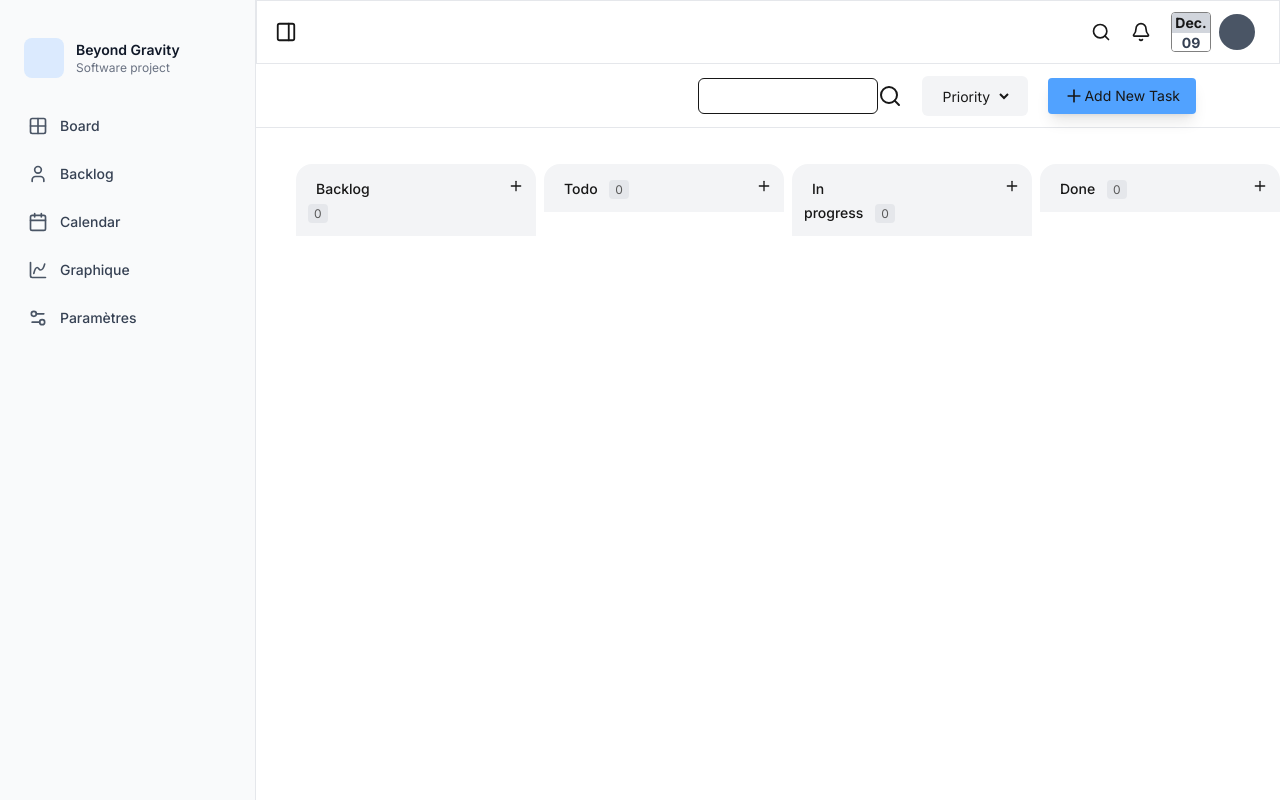
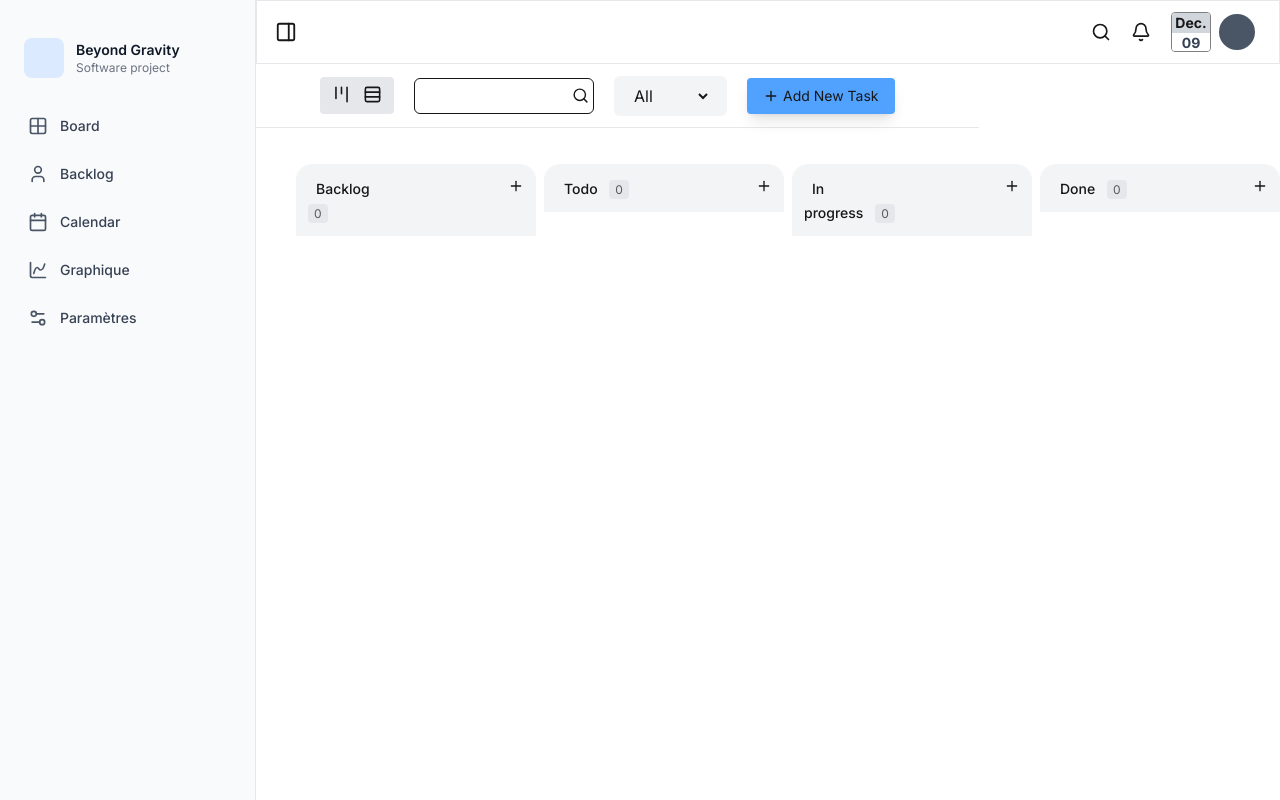
Before and after one commit to bakar255/todogit, a Next.js app: page / in a window 1280 px wide. Built offline with nearby package versions, Linux system fonts and the light colour scheme.

Commit message:
feat: add LabelTask component for task filtering and search input

```diff
--- a/app/components/dashboard/dashboard.tsx
+++ b/app/components/dashboard/dashboard.tsx
@@ -9,6 +9,7 @@ import TaskCard from "../task/TaskCard";
 import TaskDetailModal from "../task/TaskCardDetails";
 import { kanbanColumns } from "./kanbanCol";
 import { Button } from "@/app/ui/Button";
+import LabelTask from "../task/labels/LabelTask";
 
 type Priority = 'low' | 'medium' | 'high';
 type Sector = 'todo' | 'inProgress' | 'done' | 'backlog';
@@ -35,7 +36,7 @@ type Task = TaskData & {
   const [tasks, setTasks ] = useState<Task[]>([]);
   const [selectedTask, setSelectedTask] = useState<Task | null>(null);
   const [selectedCol, setSelectedCol] = useState<string | null >(null);
-
+  const [filterPriority, setFilterPriority] = useState("");
 
   const taskOpen = (task:Task | null) => {  // TaskCardDetails open tasks
     setSelectedTask(task);
@@ -77,62 +78,26 @@ type Task = TaskData & {
     setIsModalOpen(false);
   }
 
-  const todoTasks = tasks.filter(task => task.status === 'todo');
-  const taskInProgress = tasks.filter (task => task.status === 'inProgress');
-  const taskDone = tasks.filter (task => task.status === 'done');
-  const taskBacklog = tasks.filter( task => task.status === 'backlog');
+  const taskBacklog = tasks.filter( task => task.status === 'backlog' && (!filterPriority || task.priority === filterPriority));
+  const todoTasksFiltered = tasks.filter(task => task.status === 'todo' && (!filterPriority || task.priority === filterPriority));
+  const taskInProgressFiltered = tasks.filter (task => task.status === 'inProgress' && (!filterPriority || task.priority === filterPriority));
+  const taskDoneFiltered = tasks.filter (task => task.status === 'done' && (!filterPriority || task.priority === filterPriority));
 
   const columns = [
     { id: 'backlog', title: 'Backlog', icon: CircleDashed, tasks: taskBacklog },
-    { id: 'todo', title: 'Todo', icon: Circle, tasks: todoTasks },
-    { id: 'inProgress', title: 'In progress', icon: Badge, tasks: taskInProgress },
-    { id: 'done', title: 'Done', icon: BadgeCheck, tasks: taskDone },
+    { id: 'todo', title: 'Todo', icon: Circle, tasks: todoTasksFiltered },
+    { id: 'inProgress', title: 'In progress', icon: Badge, tasks: taskInProgressFiltered },
+    { id: 'done', title: 'Done', icon: BadgeCheck, tasks: taskDoneFiltered },
   ];
 
   return (
 
-    <div className="">
+    <div>
 
+     {/* Panel board */}
       <div className="flex items-center space-x-5 relative">
-
-
+         <LabelTask onAddTask={() => handleAddTask('todo')} FilterPropriety={setFilterPriority} />
       </div>
-
-          {/* Panel board */}
-          <div className="flex px-16 border-b border-gray-200 h-16 items-center justify-end space-x-5">
-
-           {/* Label Input  */}
-          <div className=" flex items-center ">
-            <input type="text"
-            className="flex  placeholder:text-muted-foreground focus-visible:outline-none focus-visible:ring-ring focus-visible:ring-offset-2 disabled:cursor-not-allowed disabled:opacity-50 md:text-sm h-9 w-[180px] rounded-md border border-input bg-background px-3 py-2 text-base ring-offset-background" />
-           <Search/>
-        </div>
-
-          {/* Label priority filter */}
-        <div className=" rounded-md px-4 py-2 bg-gray-100 cursor-pointer ">
-          <label htmlFor="" className=" text-sm w-32">
-
-            <select name="" id="">
-
-            <option value="Highest">Priority</option>
-            <option value="Highest">Highest</option>
-            <option value="Medium">Medium</option>
-            <option value="Lowest>">Lowest</option>
-            </select>
-          </label>
-        </div>
-
-          <button
-          onClick={() => handleAddTask('todo')}
-          className="flex items-center text-sm cursor-pointer rounded bg-blue-400 shadow-lg text-foreground px-4 py-2"
-          >
-           <Plus size={20} className="text-foreground" /> Add New Task</button>
-
-
-            <div>
-
-              </div>
-       </div>
 
       <div className=" ml-10 flex cols-span-3 space-x-2 t-4 mt-5">
 
--- /dev/null
+++ b/app/components/task/labels/LabelTask.tsx
@@ -0,0 +1,67 @@
+import { Kanban, Rows3, Search, Plus ,CircleDashed ,Circle, Badge, BadgeCheck } from "lucide-react"
+import Image from "next/image"
+import { useState } from "react"
+import { kanbanColumns } from "../../dashboard/kanbanCol"
+
+interface LabelProps {
+  onAddTask?: () => void;
+  FilterPropriety: (Priority: string) => void;
+}
+
+export default function LabelTask({onAddTask, FilterPropriety}: LabelProps) {
+
+    const [selectedCol, setSelectedCol] = useState<string | null>(null);
+    const [isModalOpen, setIsModalOpen] = useState(false);
+
+    const [selectedOption, setSelectedOption] = useState("");
+
+
+          return (
+                     <div className="flex px-16 border-b border-gray-200 h-16 items-center justify-end space-x-5">
+
+                      {/* Display task card  */}
+                        <div className="bg-gray-200 px-2 rounded-sm space-x-1 py-1 items-center ">
+                            <button className="focus:bg-white text-foreground cursor-pointer rounded-sm px-1 py-1 "> <Kanban  size={19}/> </button>
+                            <button className="focus:bg-white text-foreground cursor-pointer rounded-sm py-1 px-1"  > <Rows3  size={19}/> </button>
+                        </div>
+
+                       {/* Label Input  */}
+                      <div className=" relative flex focus-visible:ring-offset-2 h-9 w-[180px] rounded-md border px-3 py-2 ">
+                        <input type="text"
+                        className=" focus-visible:outline-none focus-visible:ring-ring  disabled:cursor-not-allowed " />
+                       <Search className="text-foreground right-1 absolute" size={17}/>
+                       </div>
+
+                      {/* Label priority filter */}
+                      <div className=" rounded-md px-4 py-2 bg-gray-100 cursor-pointer ">
+                        <select
+                        name="Filter"
+                        value={selectedOption}
+                        onChange={(e) => {
+                          setSelectedOption(e.target.value);
+                          FilterPropriety(e.target.value);
+                        }}
+                        >
+                        <option value="">All</option>
+                        <option value="high">Highest</option>
+                        <option value="medium">Medium</option>
+                        <option value="low">Lowest</option>
+                        </select>
+
+                    </div>
+
+                      {/* Add task button */}
+                      <button
+                      onClick={() => onAddTask?.()}
+                      className="flex items-center text-sm cursor-pointer rounded bg-blue-400 shadow-lg text-foreground px-4 py-2"
+                      >
+                       <Plus size={16} className="mr-1 text-foreground" /> Add New Task</button>
+                        <div>
+
+                          </div>
+                   </div>
+
+
+    )
+
+}
```
